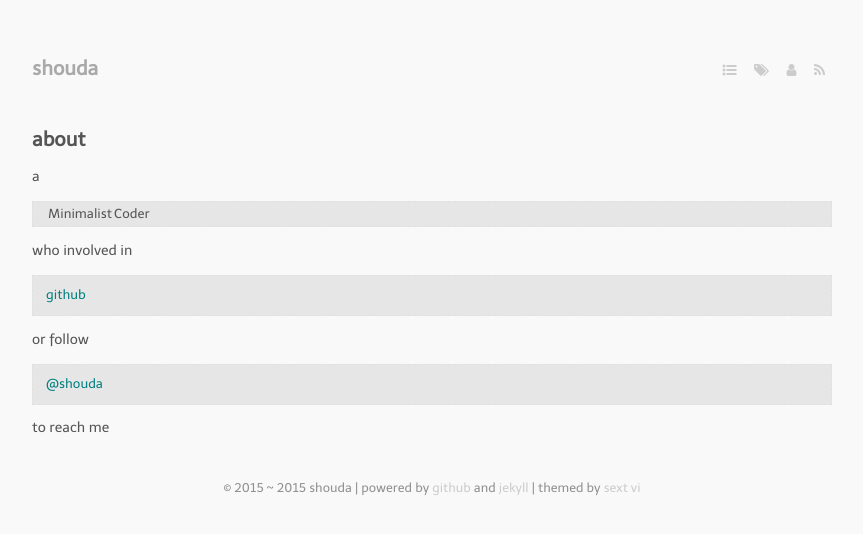
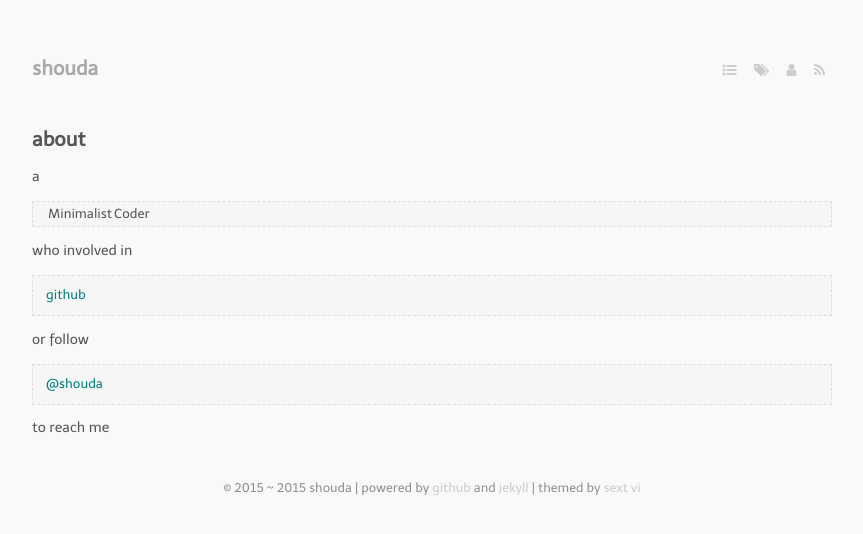
Before and after one commit to shouda/shouda.github.io, a Jekyll site: the page built from about.markdown, in a window 1280 px wide. Shown: the top 534 px of the page, without its empty margins (208-1071 px from the left). Built offline with Jekyll 4.4.1, drawn with Linux system fonts in a browser that asks for light colours; nearby versions of some CDN libraries; Markdown is read by kramdown in place of the engine named in the settings.

Commit message:
update css

```diff
--- a/media/css/style.css
+++ b/media/css/style.css
@@ -48,7 +48,7 @@
     color: #008040; }
 
 blockquote, pre code {
-  background-color: #e6e6e6;
+  background-color: #f6f6f6;
   padding: 0 1em;
   border: 1px dashed #ddd !important;
   border-color: #e0e0e0 !important;
--- a/media/css/style.scss
+++ b/media/css/style.scss
@@ -30,7 +30,7 @@
 .center { text-align: center; }
 ::selection { color: #fff; background-color: #333; }
 a { text-decoration: none; color: #008080; &:hover { color: #008040; }; }
-blockquote { background-color: #e6e6e6; padding: 0 1em; border: 1px dashed #ddd !important; border-color: #e0e0e0 !important; font-size: 13px; line-height: 1.6; display: block; overflow: auto; }
+blockquote { background-color: #f6f6f6; padding: 0 1em; border: 1px dashed #ddd !important; border-color: #e0e0e0 !important; font-size: 13px; line-height: 1.6; display: block; overflow: auto; }
 pre code { @extend blockquote; }
 code { background-color: #f8f8f8; padding: 2px 5px; border: 1px dashed #e0e0e0; font-family: #{$monospace}; }
 h1, h2 { font-size: 1.4em; }
```
